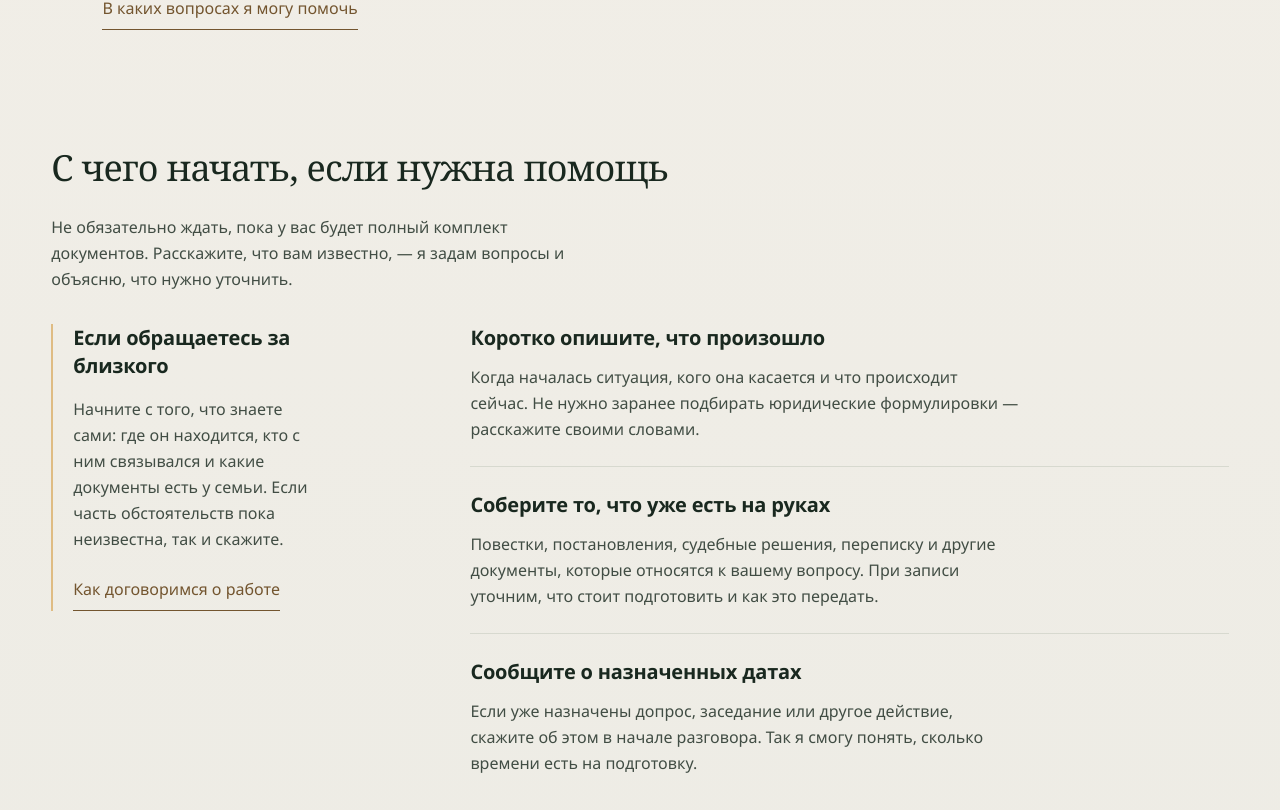
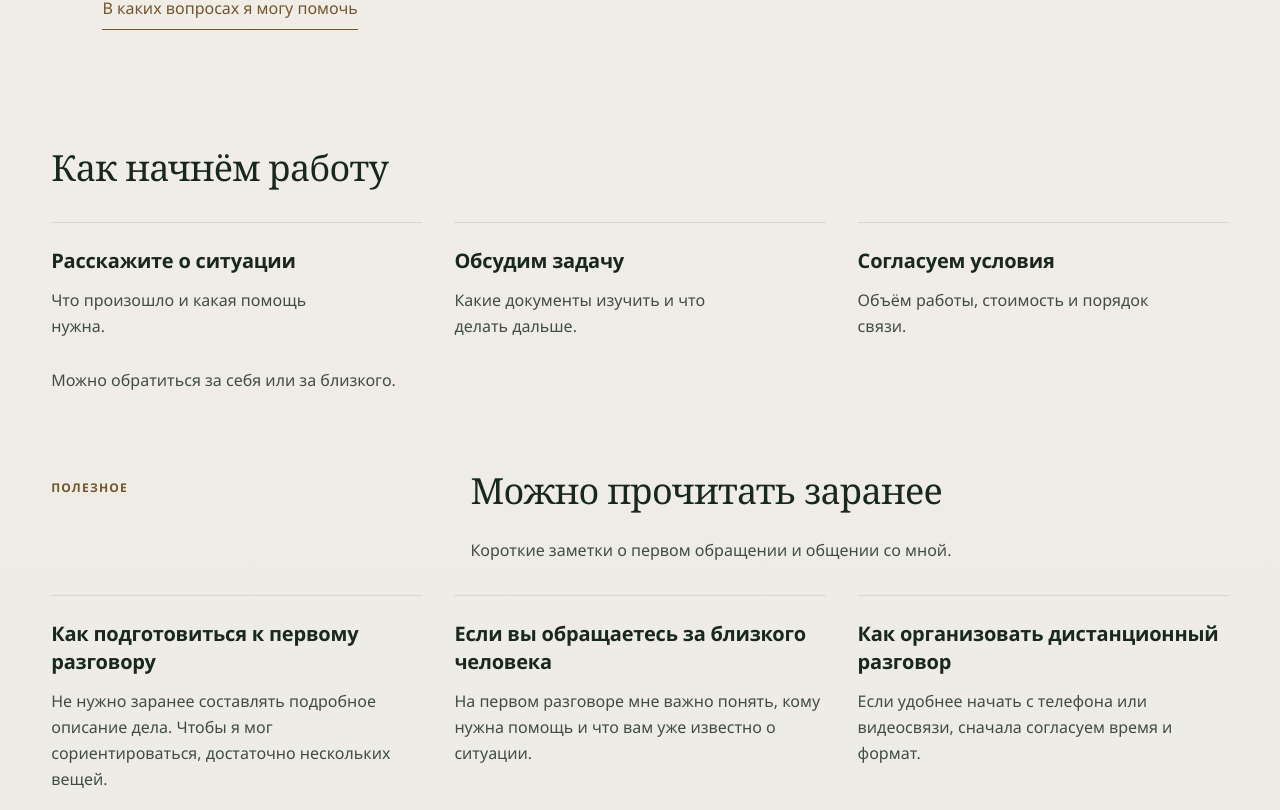
Before and after one commit to Aleks-man/advokat-vdovenko, a React (Vite) app in the folder front/: page / in a window 1280 px wide. Shown: the part 1830-2640 px from the top of the page. Built offline with nearby package versions, Linux system fonts and the light colour scheme; a web font is replaced by a local one.

Commit message:
style: simplify homepage work steps

```diff
--- a/front/src/components/FirstConversation/FirstConversation.css
+++ b/front/src/components/FirstConversation/FirstConversation.css
@@ -1,61 +1,39 @@
-.first-conversation-layout {
+.first-conversation-list {
   display: grid;
-  grid-template-columns: 1fr 2fr;
-  align-items: start;
-  gap: 40px;
-}
-.first-conversation-note {
-  max-width: 30ch;
-  padding-left: 20px;
-  border-left: 2px solid var(--accent-light);
-}
-.first-conversation-note h3 {
-  font-size: var(--title-small);
-  line-height: 1.4;
-}
-.first-conversation-note p {
-  margin-top: 16px;
-  color: var(--muted);
-  font-size: var(--text-size);
-}
-.first-conversation-note .text-link {
-  margin-top: 16px;
-  color: var(--accent-text);
-  border-color: currentColor;
-}
-.first-conversation-list {
+  grid-template-columns: repeat(3, minmax(0, 1fr));
+  gap: 32px;
   list-style: none;
   padding: 0;
   margin: 0;
 }
 .first-conversation-list li {
-  padding-block: var(--space-medium);
+  min-width: 0;
+  padding-top: 24px;
   border-top: 1px solid var(--line);
-}
-.first-conversation-list li:first-child {
-  padding-top: 0;
-  border-top: 0;
-}
-.first-conversation-list li:last-child {
-  padding-bottom: 0;
 }
 .first-conversation-list h3 {
   font-size: var(--title-small);
   line-height: var(--subheading-leading);
 }
 .first-conversation-list p {
-  max-width: 60ch;
+  max-width: 32ch;
   margin-top: 12px;
   color: var(--muted);
-  font-size: var(--text-size);
 }
-@media (max-width: 700px) {
-  .first-conversation-layout {
+.first-conversation-note {
+  margin-top: 28px;
+  color: var(--muted);
+}
+@media (max-width: 760px) {
+  .first-conversation-list {
     grid-template-columns: 1fr;
-    gap: 36px;
+    gap: 24px;
   }
-  .first-conversation-note {
-    max-width: 55ch;
-    grid-row: 2;
+  .first-conversation-list li {
+    padding-top: 20px;
+  }
+  .first-conversation-list p {
+    max-width: 48ch;
+    margin-top: 8px;
   }
 }
--- a/front/src/components/FirstConversation/FirstConversation.tsx
+++ b/front/src/components/FirstConversation/FirstConversation.tsx
@@ -1,18 +1,17 @@
-import { Link } from 'react-router-dom'
 import './FirstConversation.css'
 
 const preparationItems = [
   {
-    title: 'Коротко опишите, что произошло',
-    text: 'Когда началась ситуация, кого она касается и что происходит сейчас. Не нужно заранее подбирать юридические формулировки — расскажите своими словами.',
+    title: 'Расскажите о ситуации',
+    text: 'Что произошло и какая помощь нужна.',
   },
   {
-    title: 'Соберите то, что уже есть на руках',
-    text: 'Повестки, постановления, судебные решения, переписку и другие документы, которые относятся к вашему вопросу. При записи уточним, что стоит подготовить и как это передать.',
+    title: 'Обсудим задачу',
+    text: 'Какие документы изучить и что делать дальше.',
   },
   {
-    title: 'Сообщите о назначенных датах',
-    text: 'Если уже назначены допрос, заседание или другое действие, скажите об этом в начале разговора. Так я смогу понять, сколько времени есть на подготовку.',
+    title: 'Согласуем условия',
+    text: 'Объём работы, стоимость и порядок связи.',
   },
 ]
 
@@ -23,36 +22,17 @@ export function FirstConversation() {
       aria-labelledby="first-conversation-title"
     >
       <div className="section-heading section-heading--simple">
-        <div>
-          <h2 id="first-conversation-title">С чего начать, если нужна помощь</h2>
-          <p className="section-intro">
-            Не обязательно ждать, пока у вас будет полный комплект документов. Расскажите, что вам
-            известно, — я задам вопросы и объясню, что нужно уточнить.
-          </p>
+        <h2 id="first-conversation-title">Как начнём работу</h2>
       </div>
-      </div>
-      <div className="first-conversation-layout">
-        <aside className="first-conversation-note">
-          <h3>Если обращаетесь за близкого</h3>
-          <p>
-            Начните с того, что знаете сами: где он находится, кто с ним связывался и какие
-            документы есть у семьи. Если часть обстоятельств пока неизвестна, так и скажите.
-          </p>
-          <Link to="/about#approach" className="text-link">
-            Как договоримся о работе
-          </Link>
-        </aside>
-        <ol className="first-conversation-list">
+      <ol className="first-conversation-list" role="list">
         {preparationItems.map((item) => (
           <li key={item.title}>
-              <div>
             <h3>{item.title}</h3>
             <p>{item.text}</p>
-              </div>
           </li>
         ))}
       </ol>
-      </div>
+      <p className="first-conversation-note">Можно обратиться за себя или за близкого.</p>
     </section>
   )
 }
```
Lines whose indentation alone changed are shown as unchanged.
